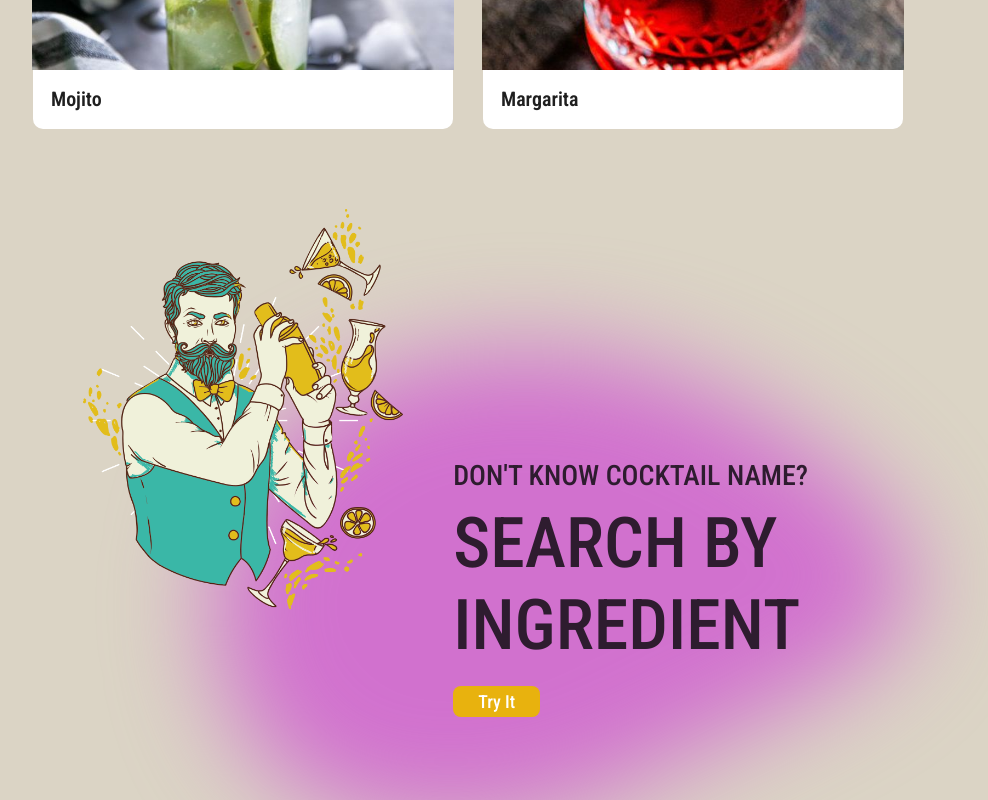
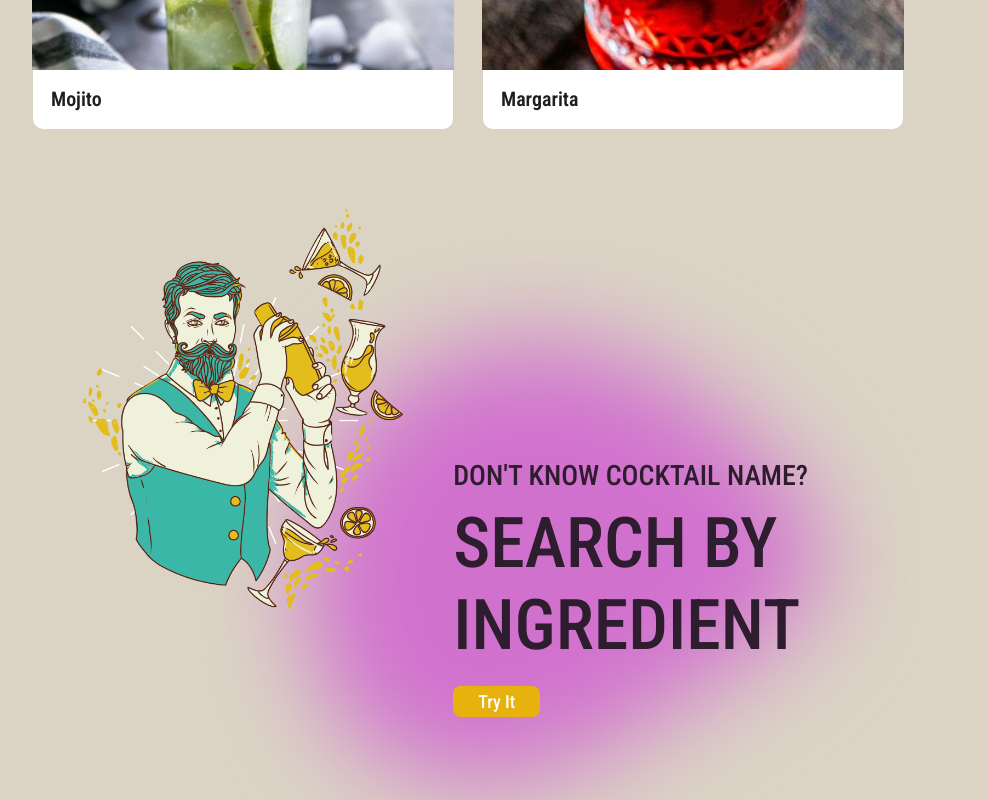
Before and after one commit to olgaodc/drink-it, a Next.js app: page / in a window 1280 px wide. Shown: the part 1275-2075 px from the top of the page, without its empty margins (172-1160 px from the left). Built offline with nearby package versions, Linux system fonts and the light colour scheme.

Commit message:
Blob image changed and webkit css added

```diff
--- a/src/components/CocktailsBanner/CocktailsBanner.module.css
+++ b/src/components/CocktailsBanner/CocktailsBanner.module.css
@@ -39,6 +39,7 @@
     width: 700px;
     bottom: -108px;
     right: -60px;
+    -webkit-filter: blur(5px);
     filter: blur(50px);
     z-index: -1;
     display: inline-block;
```
Also changed, not shown: src/assets/blob.svg, src/assets/blob1.svg (deleted).
